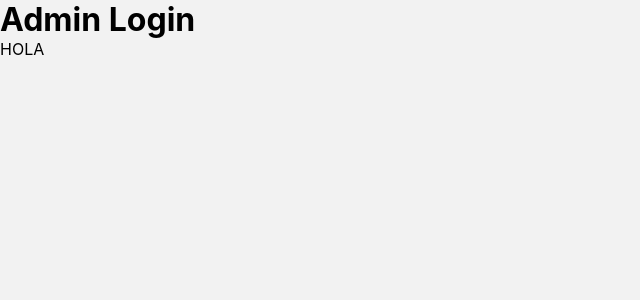
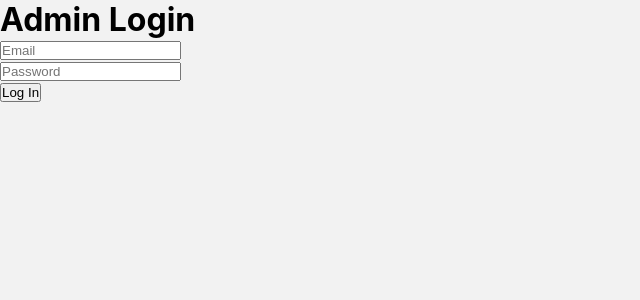
Before and after one commit to HugoDortoka/Brawlstats, a React (Create React App) app in the folder client/: page /adminLogin in a window 1280 px wide. Shown: the top 300 px of the page, without its empty margins (0-640 px from the left). Built offline with nearby package versions, Linux system fonts and the light colour scheme.

Commit message:
admin login

```diff
--- a/client/src/components/admin/AdminLogin.js
+++ b/client/src/components/admin/AdminLogin.js
@@ -1,11 +1,46 @@
-// Contact.js
-import React from 'react';
+import React, { useState } from 'react';
 
 function AdminLogin() {
+  const [email, setEmail] = useState('');
+  const [password, setPassword] = useState('');
+  const [errorMessage, setErrorMessage] = useState('');
+
+  const handleSubmit = async (e) => {
+    e.preventDefault();
+
+    try {
+      const response = await fetch('http://localhost:3000/login', {
+        method: 'POST',
+        headers: {
+          'Content-Type': 'application/json',
+        },
+        body: JSON.stringify({ email, password }),
+      });
+
+      if (response.ok) {
+        // Si la respuesta es exitosa, redirige a otra página o realiza alguna otra acción
+        console.log('Inicio de sesión exitoso');
+      } else {
+        // Si hay un error en la respuesta, muestra un mensaje de error
+        console.log('Credenciales incorrectas');
+      }
+    } catch (error) {
+      console.error('Error al enviar la solicitud:', error);
+    }
+  };
+
   return (
     <div>
       <h1>Admin Login</h1>
-      <p>HOLA</p>
+      <form onSubmit={handleSubmit}>
+        <div>
+          <input type="email" id="email" name="email" placeholder="Email" value={email} onChange={(e) => setEmail(e.target.value)} required />
+        </div>
+        <div>
+          <input type="password" id="password" name="password" placeholder="Password" value={password} onChange={(e) => setPassword(e.target.value)} required />
+        </div>
+        <button type="submit">Log In</button>
+      </form>
     </div>
   );
 }
```
Also changed, not shown: 2 other files (tests, documents, lock files or other folders).
